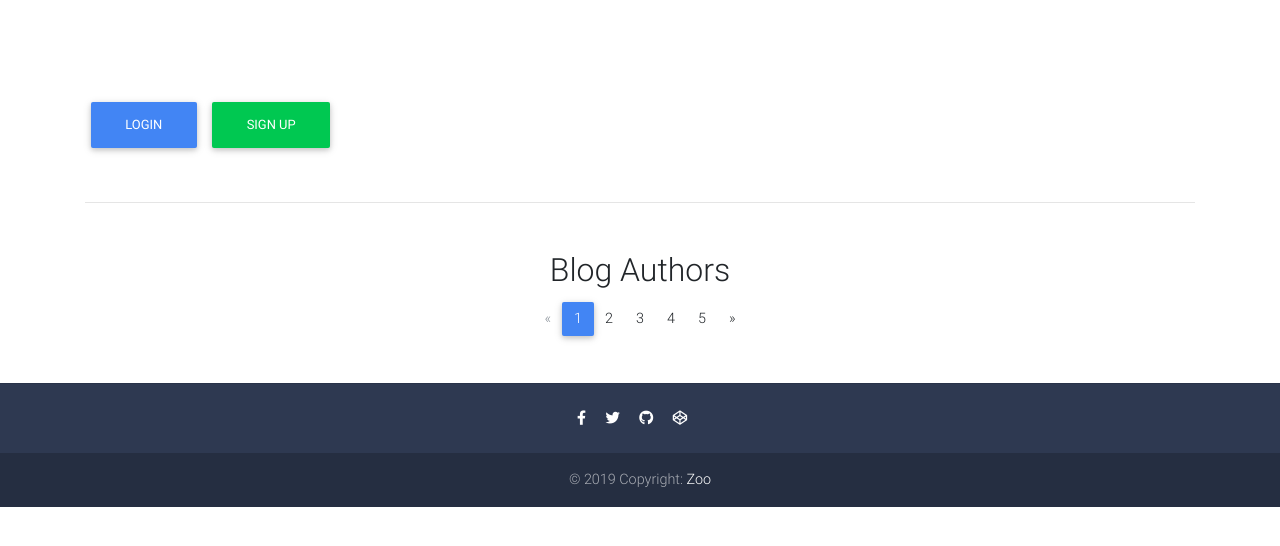
After one commit to KenMwaura1/web-blog, a Flask app: page /home/authors in a window 1280 px wide. The commit adds this page. Shown: the top 546 px of the page. Run offline with Flask 2, Linux system fonts and the light colour scheme; data that the repository does not hold is empty; some libraries are stand-ins or nearby versions.

Commit message:
cleaned up the main page added an authors route

```diff
--- a/src/app.py
+++ b/src/app.py
@@ -41,6 +41,15 @@ def home_author(author_id):
     author = [blog.author for blog in blogs]
     author = author[0]
     return render_template('author_blogs.html', blogs=blogs, author=author)
+
+
+@app.route('/home/authors', methods=['GET', 'POST'])
+def home_all_authors():
+    if request.method == 'GET':
+        authors = Database.find(collection='users', query=({}))
+        return render_template('home_authors.html', authors=authors)
+
+
 
 
 @app.route('/login')
--- a/src/templates/base.html
+++ b/src/templates/base.html
@@ -18,57 +18,25 @@
 </head>
 <body>
 
-
 {% block content %}
 
 {% endblock %}
 <!--Footer-->
 <footer class="page-footer text-center font-small mdb-color darken-2 mt-4 wow fadeIn">
-
-    <!--Call to action-->
-    <div class="pt-4">
-        <a class="btn btn-outline-white" href="https://mdbootstrap.com/docs/jquery/getting-started/download/"
-           target="_blank"
-           role="button">Download MDB
-            <i class="fas fa-download ml-2"></i>
-        </a>
-        <a class="btn btn-outline-white" href="https://mdbootstrap.com/education/bootstrap/" target="_blank"
-           role="button">Start
-            free tutorial
-            <i class="fas fa-graduation-cap ml-2"></i>
-        </a>
-    </div>
-    <!--/.Call to action-->
-
     <hr class="my-4">
-
+    <! -- TODO: Add a proper footer -->
     <!-- Social icons -->
     <div class="pb-4">
         <a href="https://www.facebook.com/mdbootstrap" target="_blank">
             <i class="fab fa-facebook-f mr-3"></i>
         </a>
 
-        <a href="https://twitter.com/MDBootstrap" target="_blank">
+        <a href="https://twitter.com/ken_mwaura1" target="_blank">
             <i class="fab fa-twitter mr-3"></i>
         </a>
 
-        <a href="https://www.youtube.com/watch?v=7MUISDJ5ZZ4" target="_blank">
-            <i class="fab fa-youtube mr-3"></i>
-        </a>
 
-        <a href="https://plus.google.com/u/0/b/107863090883699620484" target="_blank">
-            <i class="fab fa-google-plus-g mr-3"></i>
-        </a>
-
-        <a href="https://dribbble.com/mdbootstrap" target="_blank">
-            <i class="fab fa-dribbble mr-3"></i>
-        </a>
-
-        <a href="https://pinterest.com/mdbootstrap" target="_blank">
-            <i class="fab fa-pinterest mr-3"></i>
-        </a>
-
-        <a href="https://github.com/mdbootstrap/bootstrap-material-design" target="_blank">
+        <a href="https://github.com/KenMwaura1" target="_blank">
             <i class="fab fa-github mr-3"></i>
         </a>
 
@@ -81,7 +49,7 @@
     <!--Copyright-->
     <div class="footer-copyright py-3">
         © 2019 Copyright:
-        <a href="https://mdbootstrap.com/education/bootstrap/" target="_blank"> Zoo </a>
+        <a href="localhost:5000" target="_blank"> Zoo </a>
     </div>
     <!--/.Copyright-->
 
--- /dev/null
+++ b/src/templates/home_authors.html
@@ -0,0 +1,113 @@
+{% extends "base.html" %}
+{% block content %}
+    <!--Main layout-->
+
+    <main class="mt-5 pt-5">
+        <div class="container">
+            <div class="form-group">
+                <div class="form-group">
+                    <a href="/login">
+                        <button class="btn btn-primary"> Login</button>
+                    </a>
+                    <a href="/register">
+                        <button class="btn btn-success"> Sign up</button>
+                    </a>
+                </div>
+            </div>
+            <hr class="my-5">
+
+            <!--Section: Cards-->
+            <section class="text-center">
+                <div class="card-title">
+                    <h2> Blog Authors </h2>
+                </div>
+                {% for author in authors %}
+                    <div class="row mb-4 fadeIn">
+                        <!--Grid column-->
+                        <div class="col-lg-4 col-md-6 mb-4">
+
+                            <!--Card-->
+                            <div class="card">
+
+                                <!--Card image-->
+                                <div class="view overlay">
+                                    <img src="https://mdbootstrap.com/wp-content/uploads/2017/11/brandflow-tutorial-fb.jpg"
+                                         class="card-img-top"
+                                         alt="">
+                                    <a href="https://mdbootstrap.com/education/tech-marketing/automated-app-introduction/"
+                                       target="_blank">
+                                        <div class="mask rgba-white-slight"></div>
+                                    </a>
+                                </div>
+
+                                <!--Card content-->
+                                <div class="card-body">
+                                    <!--Title-->
+                                    <a href="/home/author/{{ author._id }}"><h4
+                                            class="card-title">{{ author.email }}</h4></a>
+                                    <!--Text-->
+                                </div>
+
+
+                            </div>
+                            <!--/.Card-->
+                        </div>
+                        <!--Grid column-->
+                    </div>
+                    </section>
+                {% endfor %}
+
+            <!--Grid row-->
+
+
+            <!--Pagination-->
+            <nav class="d-flex justify-content-center wow fadeIn">
+                <ul class="pagination pg-blue">
+
+                    <!--Arrow left-->
+                    <li class="page-item disabled">
+                        <a class="page-link" href="#" aria-label="Previous">
+                            <span aria-hidden="true">&laquo;</span>
+                            <span class="sr-only">Previous</span>
+                        </a>
+                    </li>
+
+                    <li class="page-item active">
+                        <a class="page-link" href="#">1
+                            <span class="sr-only">(current)</span>
+                        </a>
+                    </li>
+                    <li class="page-item">
+                        <a class="page-link" href="#">2</a>
+                    </li>
+                    <li class="page-item">
+                        <a class="page-link" href="#">3</a>
+                    </li>
+                    <li class="page-item">
+                        <a class="page-link" href="#">4</a>
+                    </li>
+                    <li class="page-item">
+                        <a class="page-link" href="#">5</a>
+                    </li>
+
+                    <li class="page-item">
+                        <a class="page-link" href="#" aria-label="Next">
+                            <span aria-hidden="true">&raquo;</span>
+                            <span class="sr-only">Next</span>
+                        </a>
+                    </li>
+                </ul>
+            </nav>
+            <!--Pagination-->
+
+            </section>
+            <!--Section: Cards-->
+
+        </div>
+    </main>
+    <!--Main layout-->
+
+
+
+
+{% endblock %}
--- a/src/templates/user_home.html
+++ b/src/templates/user_home.html
@@ -5,8 +5,11 @@
             <h2> Blogs </h2>
         </div>
         <div class=" form-group">
+            <a href="/user/home" methods="post">
+                <button class="btn rounded-pill btn-teal "> Home</button>
+            </a>
             <a href="/blogs/new">
-                <button class="btn rounded-pill btn-primary"> New Blog</button>
+                <button class="btn rounded-pill btn-dark-green"> New Blog</button>
             </a>
 
             <a href="/user/logout">
```
Also changed, not shown: src/templates/home.html (+7 -0 lines), src/templates/posts.html (+4 -4 lines), src/templates/user_author_blogs.html (+3 -5 lines), src/templates/user_blogs.html (+2 -7 lines).
